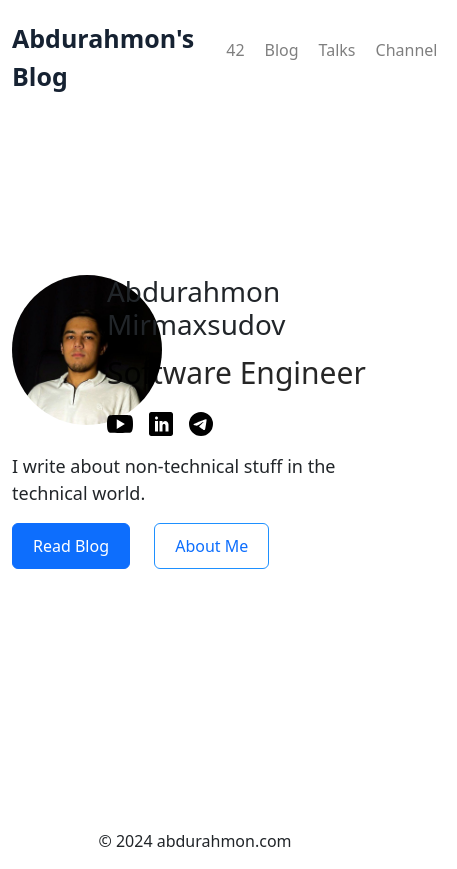
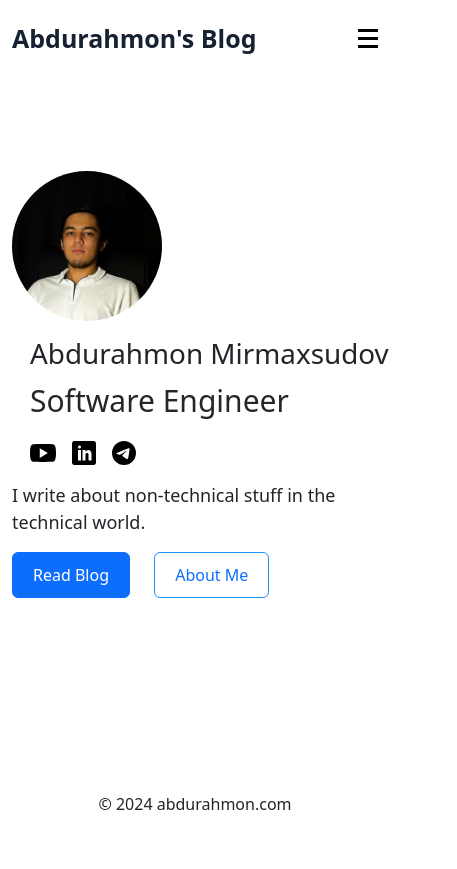
Before and after one commit to mirmaxsudov/BlogWebsiteClone, a plain HTML site: page index.html in a window 390 px wide. Shown: the whole page, 457 px wide, since content can reach past the window. After the commit the page ends 844 px from the top, so only its background shows below. Drawn offline with nearby package versions, Linux system fonts and the light colour scheme.

Commit message:
Added new codes for humburger

```diff
--- a/index.html
+++ b/index.html
@@ -37,6 +37,11 @@
             <a href="#" class="text-decoration-none nav__link-link">Channel</a>
           </li>
         </ul>
+        <div class="hamburger">
+          <div class="hamburger-top"></div>
+          <div class="hamburger-middle"></div>
+          <div class="hamburger-bottom"></div>
+        </div>
       </nav>
     </div>
     <header class="header">
@@ -44,12 +49,12 @@
         <div class="header__wrapper">
           <div class="header__card">
             <div class="row">
-              <div class="col-2">
+              <div class="col-12 col-sm-3 col-md-2">
                 <div class="header__card-img">
                   <img src="./me.png" alt="me" />
                 </div>
               </div>
-              <div class="col-10">
+              <div class="col-12 col-sm-9 mt-3 p-0 col-md-10">
                 <div class="header__card-info">
                   <h1 class="header__card-title">Abdurahmon Mirmaxsudov</h1>
                   <p class="header__card-subtitle">Software Engineer</p>
@@ -90,7 +95,9 @@
                   Read Blog
                 </button>
                 <button class="btn btn-primary about-me" type="button">
-                  <a href="./pages/about.html" class="text-decoration-none"> About Me </a>
+                  <a href="./pages/about.html" class="text-decoration-none">
+                    About Me
+                  </a>
                 </button>
               </div>
             </div>
--- a/scripts/script.js
+++ b/scripts/script.js
@@ -0,0 +1,10 @@
+const hamburger = document.querySelector(".hamburger");
+const hamburgerTop = document.querySelector(".hamburger-top");
+const hamburgerMiddle = document.querySelector(".hamburger-middle");
+const hamburgerBottom = document.querySelector(".hamburger-bottom");
+
+hamburger.addEventListener("click", (e) => {
+  hamburgerTop.classList.add("rt-c");
+  hamburgerMiddle.classList.add("sh-c");
+  hamburgerBottom.classList.add("rb-c");
+});
--- a/styles/style.css
+++ b/styles/style.css
@@ -1,5 +1,3 @@
-
-
 .container {
   max-width: 1000px !important;
 }
@@ -67,7 +65,7 @@ a {
 }
 
 .header__card-description {
-    font-size: 18px;
+  font-size: 18px;
 }
 
 .read-blog {
@@ -81,3 +79,89 @@ a {
   padding: 10px 20px;
   margin-left: 20px;
 }
+
+.hamburger {
+  transition: 0.4s;
+}
+
+.hamburger-top {
+  width: 20px;
+  height: 3px;
+  background-color: rgb(0, 0, 0);
+}
+.hamburger-middle {
+  width: 20px;
+  height: 3px;
+  margin-top: 5px;
+  background-color: rgb(0, 0, 0);
+}
+.hamburger-bottom {
+  width: 20px;
+  height: 3px;
+  margin-top: 5px;
+  background-color: rgb(0, 0, 0);
+}
+
+.hamburger {
+  display: none;
+}
+
+/* Animation Styles */
+.sh-c {
+  animation-name: sh;
+  animation-duration: 0.2s;
+  animation-timing-function: ease-in-out;
+  animation-fill-mode: forwards;
+  animation-iteration-count: 1;
+}
+
+@keyframes sh {
+  0% {
+    transform: translateY(-2px);
+  }
+  50% {
+    opacity: 0.3;
+    transform: translateY(-2px);
+  }
+  100% {
+    opacity: 0;
+    transform: translateX(-30px) translateY(-2px);
+  }
+}
+
+.rt-c {
+  animation-name: rt;
+  animation-duration: 0.2s;
+  animation-iteration-count: 1;
+  animation-fill-mode: forwards;
+  animation-timing-function: linear;
+}
+
+@keyframes rt {
+  100% {
+    transform: rotate(-45deg);
+  }
+}
+
+.rb-c {
+  animation-name: rb;
+  animation-duration: 0.2s;
+  animation-iteration-count: 1;
+  animation-fill-mode: forwards;
+  animation-timing-function: linear;
+}
+
+@keyframes rb {
+  100% {
+    transform: rotate(45deg) translateX(-11px) translateY(-11px);
+  }
+}
+
+@media screen and (max-width: 550px) {
+  .nav__links {
+    display: none !important;
+  }
+  .hamburger {
+    display: block !important;
+  }
+}
```
